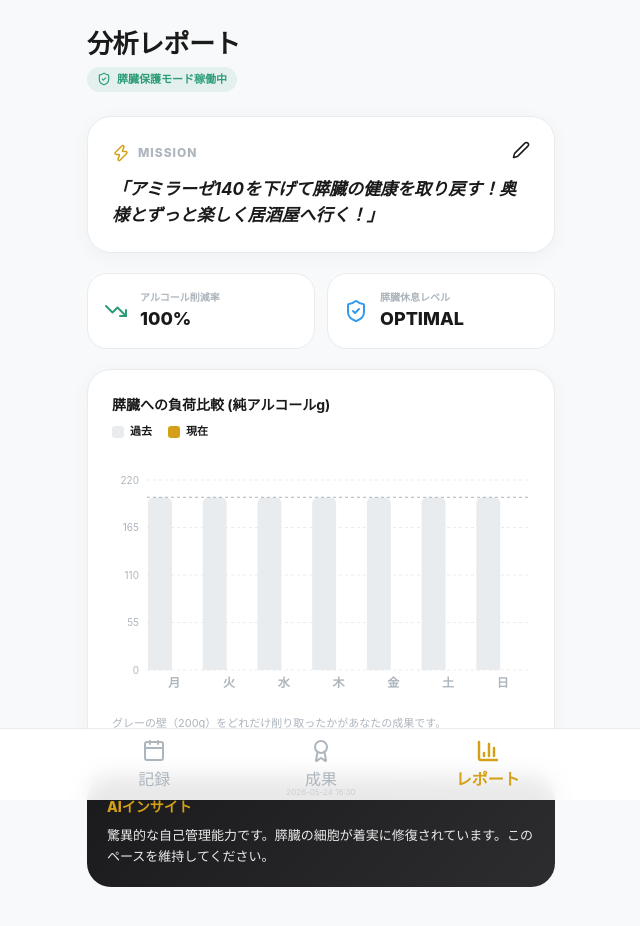
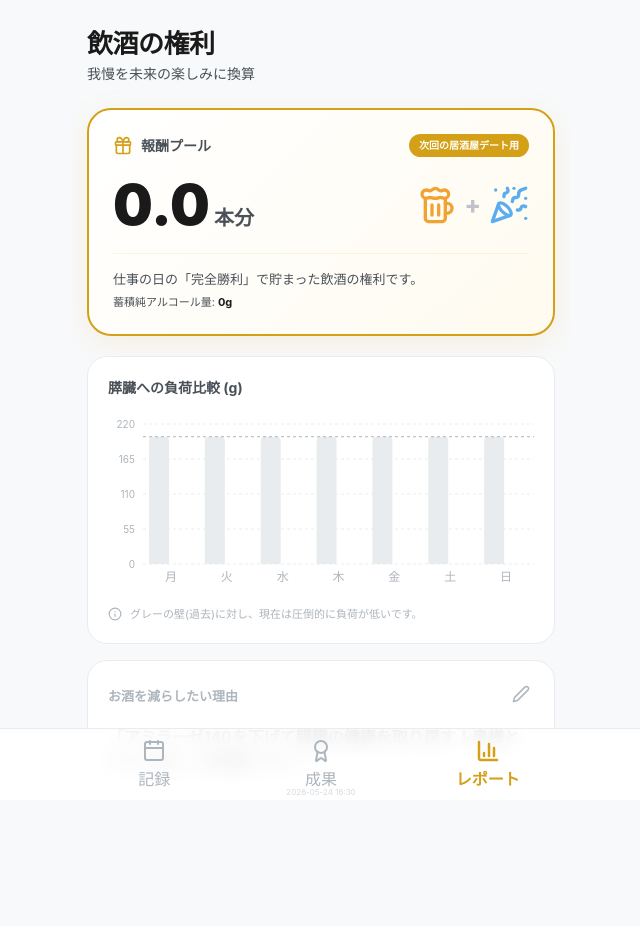
Before and after one commit to nakayouspiel/sobriety-reward-app, a Next.js app: page /report in a window 1280 px wide. Shown: the top 926 px of the page, without its empty margins (319-959 px from the left). Built offline with nearby package versions, Linux system fonts and the light colour scheme.

Commit message:
Feature: Add Beer Reward Pool to report tab for practical motivation

```diff
--- a/src/app/report/page.module.css
+++ b/src/app/report/page.module.css
@@ -10,33 +10,153 @@
 .header h1 {
   font-size: 26px;
   font-weight: 800;
-  color: var(--foreground);
   letter-spacing: -0.5px;
 }
 
-.badge {
-  display: inline-flex;
-  align-items: center;
-  gap: 6px;
-  background-color: rgba(45, 157, 120, 0.1);
-  color: var(--success);
-  padding: 4px 10px;
-  border-radius: 20px;
-  font-size: 11px;
-  font-weight: 700;
-  margin-top: 4px;
+.subtitle {
+  font-size: 14px;
+  color: var(--text-muted);
 }
 
 .section {
+  margin-bottom: 16px;
+}
+
+.poolSection {
   margin-bottom: 20px;
+}
+
+.poolCard {
+  background: linear-gradient(135deg, #ffffff 0%, #fffbf0 100%);
+  border: 2px solid var(--primary);
+  border-radius: 24px;
+  padding: 24px;
+  box-shadow: 0 8px 30px rgba(var(--primary-rgb), 0.1);
+}
+
+.poolHeader {
+  display: flex;
+  justify-content: space-between;
+  align-items: center;
+  margin-bottom: 20px;
+}
+
+.poolTitle {
+  display: flex;
+  align-items: center;
+  gap: 8px;
+}
+
+.poolTitle h3 {
+  font-size: 14px;
+  font-weight: 800;
+  color: var(--text-muted);
+}
+
+.iconGift { color: var(--primary); }
+
+.poolBadge {
+  background-color: var(--primary);
+  color: white;
+  padding: 4px 10px;
+  border-radius: 12px;
+  font-size: 10px;
+  font-weight: 800;
+}
+
+.poolMain {
+  display: flex;
+  justify-content: space-between;
+  align-items: center;
+  margin-bottom: 20px;
+}
+
+.poolValue {
+  display: flex;
+  align-items: baseline;
+  gap: 4px;
+}
+
+.poolNumber {
+  font-size: 56px;
+  font-weight: 900;
+  color: var(--foreground);
+  line-height: 1;
+}
+
+.poolUnit {
+  font-size: 20px;
+  font-weight: 800;
+  color: var(--text-muted);
+}
+
+.poolVisual {
+  display: flex;
+  align-items: center;
+}
+
+.beerIconGroup {
+  display: flex;
+  align-items: center;
+  gap: 8px;
+  opacity: 0.8;
+}
+
+.iconBeer { color: var(--warning); }
+.plus { font-size: 24px; font-weight: 800; color: var(--text-dimmed); }
+.iconParty { color: var(--info); }
+
+.poolDesc {
+  border-top: 1px solid rgba(var(--primary-rgb), 0.1);
+  padding-top: 16px;
+}
+
+.poolDesc p {
+  font-size: 13px;
+  color: var(--text-muted);
+  line-height: 1.5;
+}
+
+.poolGrams {
+  margin-top: 4px;
+  font-size: 11px !important;
+}
+
+.poolGrams b {
+  color: var(--foreground);
+}
+
+.chartCard {
+  background-color: var(--surface);
+  border: 1px solid var(--border);
+  border-radius: 20px;
+  padding: 20px;
+}
+
+.chartHeader h3 {
+  font-size: 14px;
+  font-weight: 700;
+  color: var(--text-muted);
+  margin-bottom: 16px;
+}
+
+.infoRow {
+  display: flex;
+  align-items: center;
+  gap: 8px;
+  margin-top: 12px;
+  color: var(--text-dimmed);
+}
+
+.infoRow p {
+  font-size: 11px;
 }
 
 .motivationCard {
   background-color: var(--surface);
   border: 1px solid var(--border);
-  border-radius: 24px;
-  padding: 24px;
-  box-shadow: 0 4px 20px rgba(0, 0, 0, 0.04);
+  border-radius: 20px;
+  padding: 20px;
 }
 
 .cardHeader {
@@ -46,27 +166,21 @@
   margin-bottom: 12px;
 }
 
-.titleGroup {
-  display: flex;
-  align-items: center;
-  gap: 8px;
+.cardHeader h3 {
+  font-size: 13px;
+  font-weight: 800;
+  color: var(--text-dimmed);
 }
 
-.titleGroup h3 {
-  font-size: 12px;
-  font-weight: 800;
-  color: var(--text-dimmed);
-  letter-spacing: 1px;
+.motivationText {
+  font-size: 16px;
+  font-weight: 600;
+  line-height: 1.6;
 }
 
-.iconZap { color: var(--primary); }
-
-.motivationText {
-  font-size: 17px;
-  font-weight: 700;
-  line-height: 1.5;
-  color: var(--foreground);
-  font-style: italic;
+.editBtn {
+  color: var(--text-dimmed);
+  padding: 4px;
 }
 
 .textarea {
@@ -78,116 +192,5 @@
   font-size: 16px;
   background-color: #f8f9fa;
   outline: none;
+  resize: none;
 }
-
-.impactGrid {
-  display: grid;
-  grid-template-columns: 1fr 1fr;
-  gap: 12px;
-  margin-bottom: 20px;
-}
-
-.impactCard {
-  background-color: var(--surface);
-  border: 1px solid var(--border);
-  border-radius: 20px;
-  padding: 16px;
-  display: flex;
-  align-items: center;
-  gap: 12px;
-}
-
-.iconDown { color: var(--success); }
-.iconShield { color: var(--info); }
-
-.impactInfo {
-  display: flex;
-  flex-direction: column;
-}
-
-.impactLabel {
-  font-size: 10px;
-  color: var(--text-dimmed);
-  font-weight: 600;
-}
-
-.impactValue {
-  font-size: 18px;
-  font-weight: 800;
-}
-
-.chartCard {
-  background-color: var(--surface);
-  border: 1px solid var(--border);
-  border-radius: 24px;
-  padding: 24px;
-  box-shadow: 0 4px 20px rgba(0, 0, 0, 0.04);
-}
-
-.chartHeader {
-  display: flex;
-  flex-direction: column;
-  gap: 8px;
-  margin-bottom: 20px;
-}
-
-.chartHeader h3 {
-  font-size: 14px;
-  font-weight: 700;
-}
-
-.legend {
-  display: flex;
-  gap: 16px;
-}
-
-.legendPast, .legendCurrent {
-  font-size: 11px;
-  font-weight: 700;
-  display: flex;
-  align-items: center;
-  gap: 6px;
-}
-
-.legendPast::before {
-  content: "";
-  width: 12px;
-  height: 12px;
-  background-color: #e9ecef;
-  border-radius: 3px;
-}
-
-.legendCurrent::before {
-  content: "";
-  width: 12px;
-  height: 12px;
-  background-color: var(--primary);
-  border-radius: 3px;
-}
-
-.chartNote {
-  font-size: 11px;
-  color: var(--text-dimmed);
-  margin-top: 16px;
-  line-height: 1.4;
-}
-
-.adviceCard {
-  background: linear-gradient(135deg, #1a1a1c 0%, #2d2d30 100%);
-  border-radius: 24px;
-  padding: 20px;
-  color: white;
-}
-
-.adviceCard h3 {
-  font-size: 14px;
-  font-weight: 800;
-  color: var(--primary);
-  margin-bottom: 8px;
-}
-
-.adviceCard p {
-  font-size: 13px;
-  line-height: 1.6;
-  opacity: 0.9;
-}
--- a/src/app/report/page.tsx
+++ b/src/app/report/page.tsx
@@ -10,13 +10,12 @@ import {
   Tooltip,
   ResponsiveContainer,
   Cell,
-  ReferenceLine,
-  AreaChart,
-  Area
+  ReferenceLine
 } from 'recharts';
 import styles from './page.module.css';
 import { StampType } from '@/types';
-import { Edit2, Save, TrendingDown, ShieldCheck, Zap } from 'lucide-react';
+import { calculateStats } from '@/lib/stats';
+import { Edit2, Save, Beer, Gift, PartyPopper, Info } from 'lucide-react';
 
 const getAlcoholAmount = (type: StampType): number => {
   switch (type) {
@@ -36,11 +35,20 @@ export default function ReportPage() {
   });
   const [isEditing, setIsEditing] = useState(false);
   const [chartData, setChartData] = useState<{name: string, current: number, past: number}[]>([]);
+  const [poolStats, setPoolStats] = useState({ grams: 0, cans: 0 });
 
   useEffect(() => {
     const saved = localStorage.getItem('sobriety_logs');
     const logs: Record<string, StampType> = saved ? JSON.parse(saved) : {};
 
+    // Calculate Stats
+    const stats = calculateStats(logs);
+    setPoolStats({
+      grams: stats.monthlyAlcoholPoolGrams,
+      cans: stats.monthlyAlcoholPoolGrams / 20 // 20g per 500ml 5% can
+    });
+
+    // Chart Data
     const data = Array.from({ length: 7 }).map((_, i) => {
       const d = new Date();
       d.setDate(d.getDate() - (6 - i));
@@ -62,135 +70,90 @@ export default function ReportPage() {
     setIsEditing(!isEditing);
   };
 
-  const avgCurrent = chartData.length > 0 ? chartData.reduce((acc, d) => acc + d.current, 0) / chartData.length : 0;
-  const reductionRate = Math.round(((200 - avgCurrent) / 200) * 100);
-
   return (
     <div className={styles.wrapper}>
       <header className={styles.header}>
-        <h1>分析レポート</h1>
-        <div className={styles.badge}>
-          <ShieldCheck size={14} />
-          <span>膵臓保護モード稼働中</span>
-        </div>
+        <h1>飲酒の権利</h1>
+        <p className={styles.subtitle}>我慢を未来の楽しみに換算</p>
       </header>
 
-      {/* Motivation Section */}
+      {/* Alcohol Reward Pool - THE CORE FEATURE */}
+      <section className={styles.poolSection}>
+        <div className={styles.poolCard}>
+          <div className={styles.poolHeader}>
+            <div className={styles.poolTitle}>
+              <Gift size={20} className={styles.iconGift} />
+              <h3>報酬プール</h3>
+            </div>
+            <div className={styles.poolBadge}>次回の居酒屋デート用</div>
+          </div>
+
+          <div className={styles.poolMain}>
+            <div className={styles.poolValue}>
+              <span className={styles.poolNumber}>{poolStats.cans.toFixed(1)}</span>
+              <span className={styles.poolUnit}>本分</span>
+            </div>
+            <div className={styles.poolVisual}>
+              <div className={styles.beerIconGroup}>
+                <Beer size={40} className={styles.iconBeer} />
+                <div className={styles.plus}>+</div>
+                <PartyPopper size={40} className={styles.iconParty} />
+              </div>
+            </div>
+          </div>
+
+          <div className={styles.poolDesc}>
+            <p>仕事の日の「完全勝利」で貯まった飲酒の権利です。</p>
+            <p className={styles.poolGrams}>蓄積純アルコール量: <b>{poolStats.grams}g</b></p>
+          </div>
+        </div>
+      </section>
+
+      {/* Simple Comparison Chart */}
+      <section className={styles.section}>
+        <div className={styles.chartCard}>
+          <div className={styles.chartHeader}>
+            <h3>膵臓への負荷比較 (g)</h3>
+          </div>
+          <div className={styles.chartContainer}>
+            <ResponsiveContainer width="100%" height={180}>
+              <BarChart data={chartData} margin={{ top: 10, right: 0, left: -25, bottom: 0 }}>
+                <CartesianGrid strokeDasharray="3 3" vertical={false} stroke="#e9ecef" />
+                <XAxis dataKey="name" axisLine={false} tickLine={false} tick={{ fill: '#adb5bd', fontSize: 12 }} />
+                <YAxis axisLine={false} tickLine={false} tick={{ fill: '#adb5bd', fontSize: 10 }} domain={[0, 220]} />
+                <Tooltip
+                  cursor={{ fill: 'rgba(0,0,0,0.02)' }}
+                  contentStyle={{ backgroundColor: '#fff', border: 'none', borderRadius: '8px', boxShadow: '0 4px 12px rgba(0,0,0,0.1)' }}
+                />
+                <Bar dataKey="past" fill="#e9ecef" radius={[4, 4, 0, 0]} barSize={20} />
+                <Bar dataKey="current" fill="var(--primary)" radius={[4, 4, 0, 0]} barSize={20} />
+                <ReferenceLine y={200} stroke="#adb5bd" strokeDasharray="3 3" />
+              </BarChart>
+            </ResponsiveContainer>
+          </div>
+          <div className={styles.infoRow}>
+            <Info size={14} />
+            <p>グレーの壁(過去)に対し、現在は圧倒的に負荷が低いです。</p>
+          </div>
+        </div>
+      </section>
+
+      {/* Goal Section */}
       <section className={styles.section}>
         <div className={styles.motivationCard}>
           <div className={styles.cardHeader}>
-            <div className={styles.titleGroup}>
-              <Zap size={18} className={styles.iconZap} />
-              <h3>MISSION</h3>
-            </div>
+            <h3>お酒を減らしたい理由</h3>
             <button onClick={handleSaveMotivation} className={styles.editBtn}>
               {isEditing ? <Save size={18} /> : <Edit2 size={18} />}
             </button>
           </div>
           {isEditing ? (
-            <textarea
-              className={styles.textarea}
-              value={motivation}
-              onChange={(e) => setMotivation(e.target.value)}
-              autoFocus
-            />
+            <textarea className={styles.textarea} value={motivation} onChange={(e) => setMotivation(e.target.value)} autoFocus />
           ) : (
             <p className={styles.motivationText}>「{motivation}」</p>
           )}
         </div>
       </section>
-
-      {/* Impact Stats */}
-      <div className={styles.impactGrid}>
-        <div className={styles.impactCard}>
-          <TrendingDown size={24} className={styles.iconDown} />
-          <div className={styles.impactInfo}>
-            <span className={styles.impactLabel}>アルコール削減率</span>
-            <span className={styles.impactValue}>{reductionRate}%</span>
-          </div>
-        </div>
-        <div className={styles.impactCard}>
-          <ShieldCheck size={24} className={styles.iconShield} />
-          <div className={styles.impactInfo}>
-            <span className={styles.impactLabel}>膵臓休息レベル</span>
-            <span className={styles.impactValue}>OPTIMAL</span>
-          </div>
-        </div>
-      </div>
-
-      {/* Visual Comparison Chart */}
-      <section className={styles.section}>
-        <div className={styles.chartCard}>
-          <div className={styles.chartHeader}>
-            <h3>膵臓への負荷比較 (純アルコールg)</h3>
-            <div className={styles.legend}>
-              <span className={styles.legendPast}>過去</span>
-              <span className={styles.legendCurrent}>現在</span>
-            </div>
-          </div>
-          <div className={styles.chartContainer}>
-            <ResponsiveContainer width="100%" height={240}>
-              <BarChart data={chartData} margin={{ top: 20, right: 0, left: -25, bottom: 0 }}>
-                <CartesianGrid strokeDasharray="3 3" vertical={false} stroke="#e9ecef" />
-                <XAxis
-                  dataKey="name"
-                  axisLine={false}
-                  tickLine={false}
-                  tick={{ fill: '#adb5bd', fontSize: 12, fontWeight: 600 }}
-                />
-                <YAxis
-                  axisLine={false}
-                  tickLine={false}
-                  tick={{ fill: '#adb5bd', fontSize: 10 }}
-                  domain={[0, 220]}
-                />
-                <Tooltip
-                  cursor={{ fill: 'rgba(0,0,0,0.02)' }}
-                  contentStyle={{
-                    backgroundColor: '#fff',
-                    border: 'none',
-                    borderRadius: '12px',
-                    boxShadow: '0 4px 12px rgba(0,0,0,0.1)'
-                  }}
-                />
-                {/* Past Bar (Ghostly) */}
-                <Bar
-                  dataKey="past"
-                  fill="#e9ecef"
-                  radius={[6, 6, 0, 0]}
-                  barSize={24}
-                />
-                {/* Current Bar (Vibrant) */}
-                <Bar
-                  dataKey="current"
-                  radius={[6, 6, 0, 0]}
-                  barSize={24}
-                >
-                  {chartData.map((entry, index) => (
-                    <Cell
-                      key={`cell-${index}`}
-                      fill={entry.current === 0 ? 'var(--success)' : 'var(--primary)'}
-                    />
-                  ))}
-                </Bar>
-                <ReferenceLine y={200} stroke="#adb5bd" strokeDasharray="3 3" />
-              </BarChart>
-            </ResponsiveContainer>
-          </div>
-          <p className={styles.chartNote}>
-            グレーの壁（200g）をどれだけ削り取ったかがあなたの成果です。
-          </p>
-        </div>
-      </section>
-
-      <div className={styles.adviceCard}>
-        <h3>AIインサイト</h3>
-        <p>
-          {reductionRate > 70
-            ? "驚異的な自己管理能力です。膵臓の細胞が着実に修復されています。このペースを維持してください。"
-            : "過去の巨大な摂取量と比較すれば、現在の数値は十分に低いです。一歩ずつ、確実に目標へ近づいています。"}
-        </p>
-      </div>
     </div>
   );
 }
--- a/src/lib/stats.ts
+++ b/src/lib/stats.ts
@@ -1,4 +1,4 @@
-import { DailyLog, AchievementStats, StampType } from "@/types";
+import { AchievementStats, StampType } from "@/types";
 import { STAMP_OPTIONS } from "@/constants/stamps";
 import { differenceInDays, parseISO, isBefore, startOfDay } from "date-fns";
 
@@ -29,6 +29,7 @@ export function calculateStats(logs: Record<string, StampType>): AchievementStat
     totalSavedAmount: totalVictoryCount * victoryOption.benefits.amount,
     totalAlcoholGrams: totalVictoryCount * victoryOption.benefits.alcohol,
     totalCalories: totalVictoryCount * victoryOption.benefits.calories,
-    soberDays
+    soberDays,
+    monthlyAlcoholPoolGrams: totalVictoryCount * 40 // 40g = 2 long cans (500ml x 2) reward
   };
 }
--- a/src/types/index.ts
+++ b/src/types/index.ts
@@ -20,4 +20,5 @@ export interface AchievementStats {
   totalAlcoholGrams: number;
   totalCalories: number;
   soberDays: number;
+  monthlyAlcoholPoolGrams: number;
 }
```
